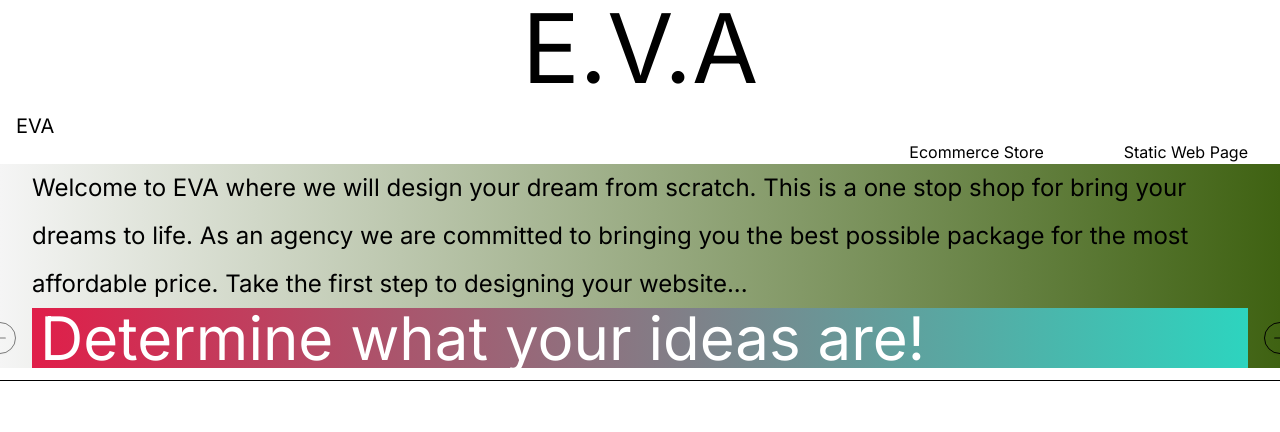
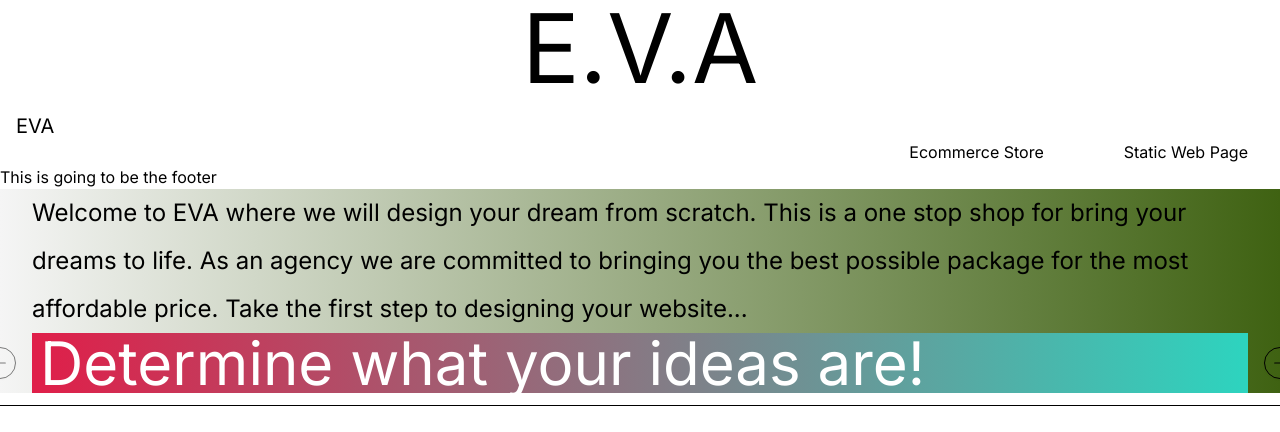
Before and after one commit to BigBreakfast28/sumozip, a Next.js app: page / in a window 1280 px wide. Shown: the top 432 px of the page. Built offline with nearby package versions, Linux system fonts and the light colour scheme.

Commit message:
Adding footer

```diff
--- a/app/layout.tsx
+++ b/app/layout.tsx
@@ -3,6 +3,7 @@ import { Inter } from "next/font/google";
 import "./globals.css";
 import Navbar from "@/components/navbar";
 import Title from "@/components/title";
+import Footer from "@/components/footer";
 
 const inter = Inter({ subsets: ["latin"] });
 
@@ -21,6 +22,7 @@ export default function RootLayout({
       <body className={inter.className}>
         <Title/>
         <Navbar/>
+        <Footer/>
         {children}
       </body>
     </html>
--- a/components/footer.tsx
+++ b/components/footer.tsx
@@ -0,0 +1,10 @@
+import { Separator } from "./ui/separator";
+
+export default function Footer() {
+    return(
+        <div>
+            <Separator/>
+            This is going to be the footer
+        </div>
+    )
+}
```
